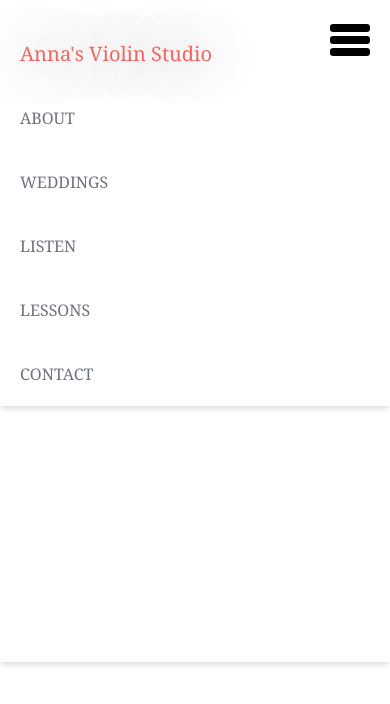
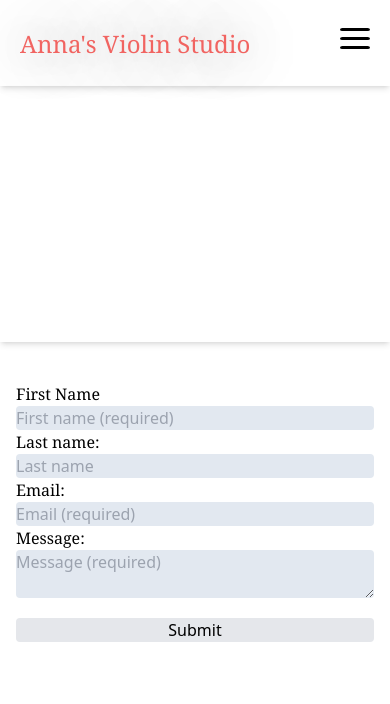
Before and after one commit to jcurtis06/annas-violin-studio, a Next.js app: page /contact in a window 390 px wide. Shown: the top 704 px of the page. Built offline with nearby package versions, Linux system fonts and the light colour scheme.

Commit message:
added contact page and other minor details

```diff
--- a/components/Navbar.js
+++ b/components/Navbar.js
@@ -1,27 +1,38 @@
 import Image from "next/image";
 import Link from "next/link";
-import { useState } from "react";
+import { useState, useEffect } from "react";
+import useWindowDimensions from "./getWindowDimensions";
 
 export default function Navbar() {
+  const { height, width } = useWindowDimensions();
   const [open, setOpen] = useState(false);
 
+  useEffect(() => {
+    if (width > 768) {
+      setOpen(true);
+    }
+  }, []);
+
   function handleClick() {
-    setOpen(!open);
+    if (width < 768) {
+      setOpen(!open);
+    }
+    //setOpen(!open);
   }
 
   return (
     <>
       <nav className="w-full shadow-md flex flex-col">
         <div className="md:text-center md:ml-0 md:block ml-5 flex">
-          <h1 className="md:text-6xl text-xl pt-10 text-shadow salmon-color font-serif">
+          <h1 className="md:text-6xl text-2xl md:pt-10 pt-7 text-shadow salmon-color font-serif">
             Anna&apos;s Violin Studio
           </h1>
           <div className="md:hidden ml-auto p-5">
             <button onClick={handleClick}>
-              <svg viewBox="0 0 100 80" width="40" height="40">
-                <rect width="100" height="20" rx="8"></rect>
-                <rect y="30" width="100" height="20" rx="8"></rect>
-                <rect y="60" width="100" height="20" rx="8"></rect>
+              <svg viewBox="0 0 100 80" width="30" height="40">
+                <rect width="100" height="10" rx="8"></rect>
+                <rect y="30" width="100" height="10" rx="8"></rect>
+                <rect y="60" width="100" height="10" rx="8"></rect>
               </svg>
             </button>
           </div>
@@ -29,13 +40,13 @@ export default function Navbar() {
         <div
           className={
             open
-              ? "hidden md:flex-row flex-col justify-center"
-              : "flex md:flex-row flex-col justify-center"
+              ? "flex md:flex-row flex-col justify-center"
+              : "hidden md:flex-row flex-col justify-center"
           }
         >
           <div className="p-5">
             <Link href="/">
-              <a>
+              <a onClick={handleClick}>
                 <p className="font-serif uppercase link hover:text-black text-gray-500">
                   About
                 </p>
@@ -44,7 +55,7 @@ export default function Navbar() {
           </div>
           <div className="p-5">
             <Link href="/events">
-              <a>
+              <a onClick={handleClick}>
                 <p className="font-serif uppercase link hover:text-black text-gray-500">
                   Weddings
                 </p>
@@ -53,7 +64,7 @@ export default function Navbar() {
           </div>
           <div className="p-5">
             <Link href="/Media">
-              <a>
+              <a onClick={handleClick}>
                 <p className="font-serif uppercase link hover:text-black text-gray-500">
                   Listen
                 </p>
@@ -62,7 +73,7 @@ export default function Navbar() {
           </div>
           <div className="p-5">
             <Link href="/booking">
-              <a>
+              <a onClick={handleClick}>
                 <p className="font-serif uppercase link hover:text-black text-gray-500">
                   Lessons
                 </p>
@@ -71,7 +82,7 @@ export default function Navbar() {
           </div>
           <div className="p-5">
             <Link href="/contact">
-              <a>
+              <a onClick={handleClick}>
                 <p className="font-serif uppercase link hover:text-black text-gray-500">
                   Contact
                 </p>
--- a/package.json
+++ b/package.json
@@ -10,10 +10,12 @@
   },
   "dependencies": {
     "@react-spring/parallax": "^9.5.4",
+    "axios": "^1.1.2",
     "next": "12.3.0",
     "react": "^18.2.0",
     "react-calendly": "^4.1.0",
     "react-dom": "18.2.0",
+    "react-hook-form": "^7.37.0",
     "react-youtube": "^10.0.0"
   },
   "devDependencies": {
--- a/pages/contact.js
+++ b/pages/contact.js
@@ -1,8 +1,29 @@
 import Head from "next/head";
 import Image from "next/image";
 import Media from "./Media";
+import { useForm } from "react-hook-form";
+import axios from "axios";
+import { useState } from "react";
 
 export default function Contact() {
+  const {
+    register,
+    handleSubmit,
+    formState: { isSubmitting },
+  } = useForm();
+  const [successMessage, setSuccessMessage] = useState("");
+
+  function onSubmit(data) {
+    axios
+      .post("https://eoxnddz90obgs3z.m.pipedream.net", data)
+      .then((res) => {
+        setSuccessMessage("Success!");
+      })
+      .catch(() => {
+        setSuccessMessage("Something went wrong.");
+      });
+  }
+
   return (
     <div>
       <div className="relative w-screen h-64 shadow-md">
@@ -20,7 +41,63 @@ export default function Contact() {
           <h1 className="font-sketch text-6xl text-white">Contact Me</h1>
         </div>
       </div>
-      <div className="md:px-52 px-4 py-10"></div>
+      <div className="md:px-52 px-4 py-10">
+        <form onSubmit={handleSubmit(onSubmit)} className="flex flex-col">
+          <label className="font-serif" for="first">
+            First Name
+          </label>
+          <input
+            {...register("first")}
+            className="bg-slate-200 rounded"
+            type="text"
+            id="first"
+            name="first"
+            placeholder="First name (required)"
+            required
+          />
+          <label className="font-serif" for="last">
+            Last name:
+          </label>
+          <input
+            {...register("last")}
+            className="bg-slate-200 rounded"
+            type="text"
+            id="last"
+            name="last"
+            placeholder="Last name"
+          />
+          <label className="font-serif" for="email">
+            Email:
+          </label>
+          <input
+            {...register("email")}
+            className="bg-slate-200 rounded"
+            type="email"
+            id="email"
+            name="email"
+            placeholder="Email (required)"
+          />
+          <label className="font-serif" for="message">
+            Message:
+          </label>
+          <textarea
+            {...register("message")}
+            className="bg-slate-200 rounded"
+            type="text"
+            id="message"
+            name="message"
+            placeholder="Message (required)"
+            required
+          ></textarea>
+          <button
+            className="bg-gray-200 mt-5 rounded hover:bg-gray-300 transition-colors"
+            type="submit"
+          >
+            Submit
+          </button>
+        </form>
+        <p className="text-center text-green-500">{successMessage}</p>
+      </div>
     </div>
   );
 }
```
Also changed, not shown: 1 other file (tests, documents, lock files or other folders).
